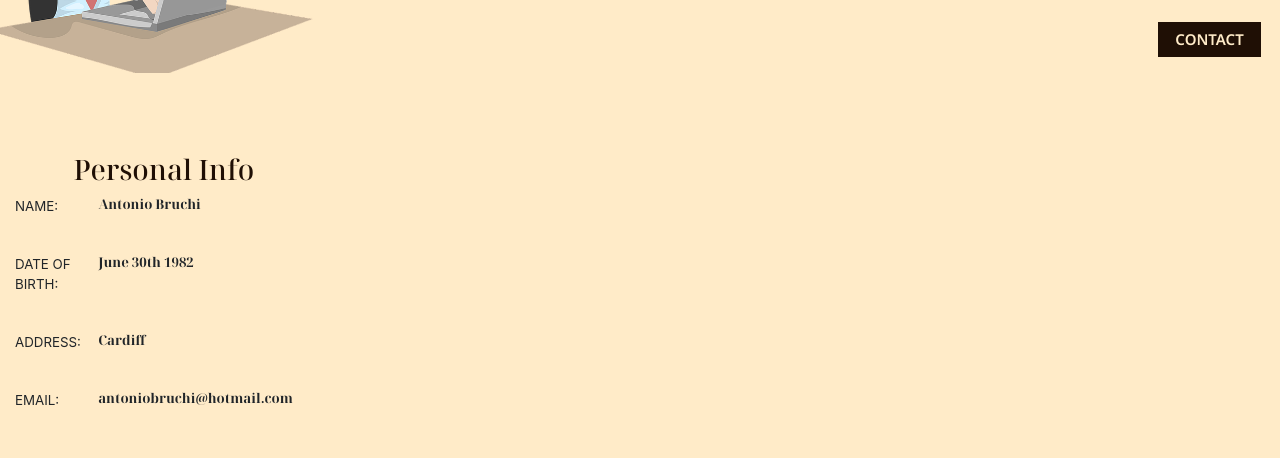
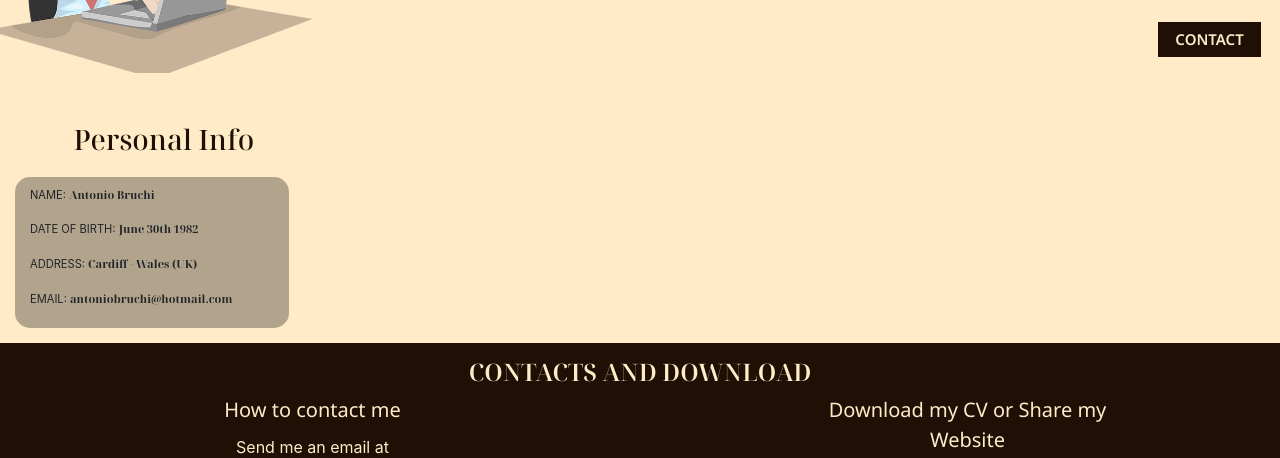
Before and after one commit to antoniobruchidev/my-personal-website, a plain HTML site: page resume.html in a window 1280 px wide. Shown: the part 227-685 px from the top of the page. Drawn offline with nearby package versions, Linux system fonts and the light colour scheme.

Commit message:
Feat: Minor changes

```diff
--- a/assets/css/style.css
+++ b/assets/css/style.css
@@ -330,33 +330,41 @@ form input[type=text] {
     margin: 15px;
 }
 
+.personal-info-items {
+    width: 92%;
+    background-color: rgba(0, 0, 0, 0.3);
+    border-radius: 15px;
+    justify-content: center;
+    padding-top: 8px;
+    padding-bottom: 5px;
+}
+
 .personal-info-heading {
     font-family: "Noto Serif Display", sans-serif;
-    margin-top: 35px;
+    margin-top: 45px;
     font-weight: 500;
     color: #1f0f05;
+    margin-bottom: 20px;
 }
 
 .personal-info-item {
-    margin-bottom: 20px;
+    margin-bottom: 15px;
     display: block;
     clear: both;
     font-size: smaller;
 }
 
 .key {
-    width: 25%;
-    display: inline-block;
-    margin-right: 5px;
+    margin-right: 2px;
     padding-top: 2px;
     vertical-align: top;
+    font-size: smaller;
 }
 
 .value {
     font-family: "Noto Serif Display", sans-serif;
-    display: inline-block;
-    width: 55%;
     font-weight: 700;
+    text-transform: none;
 }
 
 /*---------------------------Media Queries*/
@@ -393,6 +401,10 @@ form input[type=text] {
     .menuitem a {
         color: #ffebc8;
         background-color: #1f0f05;
+    }
+
+    .personal-info-heading {
+        margin-top: 5px;
     }
 }
 
--- a/resume.html
+++ b/resume.html
@@ -98,36 +98,26 @@
               <h3 class="personal-info-heading">Personal Info</h3>
             </div>
           </div>
-          <div class="personal-info-item">
-            <div class="key">
-              <p class="uppercase">name:</p>
+          <div class="col-12 personal-info-items">
+            <div class="personal-info-item">
+              <p class="key uppercase">
+                name: <span class="value">Antonio Bruchi </span>
+              </p>
             </div>
-            <div class="value">
-              <p>Antonio Bruchi</p>
+            <div class="personal-info-item">
+              <p class="key uppercase">
+                date of birth: <span class="value">June 30th 1982</span>
+              </p>
             </div>
-          </div>
-          <div class="personal-info-item">
-            <div class="key">
-              <p class="uppercase">date of birth:</p>
+            <div class="personal-info-item">
+              <p class="key uppercase">
+                address: <span class="value">Cardiff - Wales (UK)</span>
+              </p>
             </div>
-            <div class="value">
-              <p>June 30th 1982</p>
-            </div>
-          </div>
-          <div class="personal-info-item">
-            <div class="key">
-              <p class="uppercase">address:</p>
-            </div>
-            <div class="value">
-              <p>Cardiff</p>
-            </div>
-          </div>
-          <div class="personal-info-item">
-            <div class="key">
-              <p class="uppercase">email:</p>
-            </div>
-            <div class="value">
-              <p>antoniobruchi@hotmail.com</p>
+            <div class="personal-info-item">
+              <p class="key uppercase">
+                email: <span class="value">antoniobruchi@hotmail.com</span>
+              </p>
             </div>
           </div>
         </div>
```
Also changed, not shown: index.html (+4 -5 lines).
